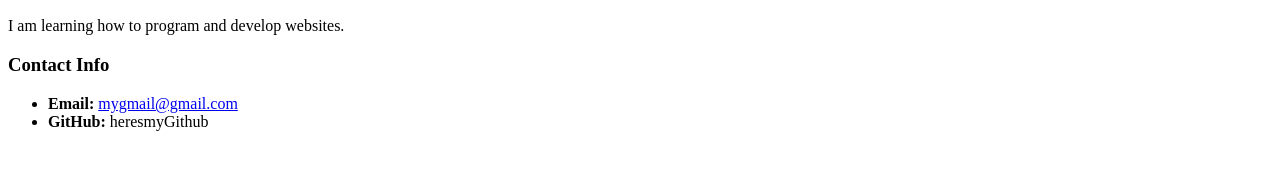
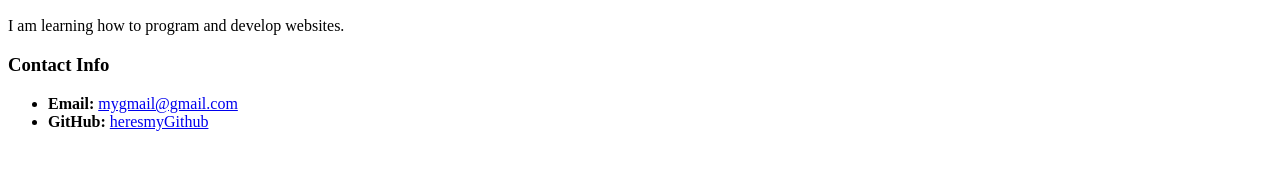
Before and after one commit to mgmoreno22/StudentBio, a plain HTML site: page index.html in a window 1280 px wide. Shown: the part 392-562 px from the top of the page. Drawn offline with Linux system fonts and the light colour scheme.

Commit message:
added link to github

```diff
--- a/index.html
+++ b/index.html
@@ -19,7 +19,7 @@
     <h3>Contact Info</h3>
     <ul>
         <li><strong>Email: </strong><a href = "mygmail@gmail.com">mygmail@gmail.com</a></li>
-        <li><strong>GitHub:</strong> heresmyGithub</li>
+        <li><strong>GitHub: </strong> <a href = "github.com/mgmoreno22" target = "_blank">heresmyGithub</a></li>
     </ul>
 </body>
 </html>
```
